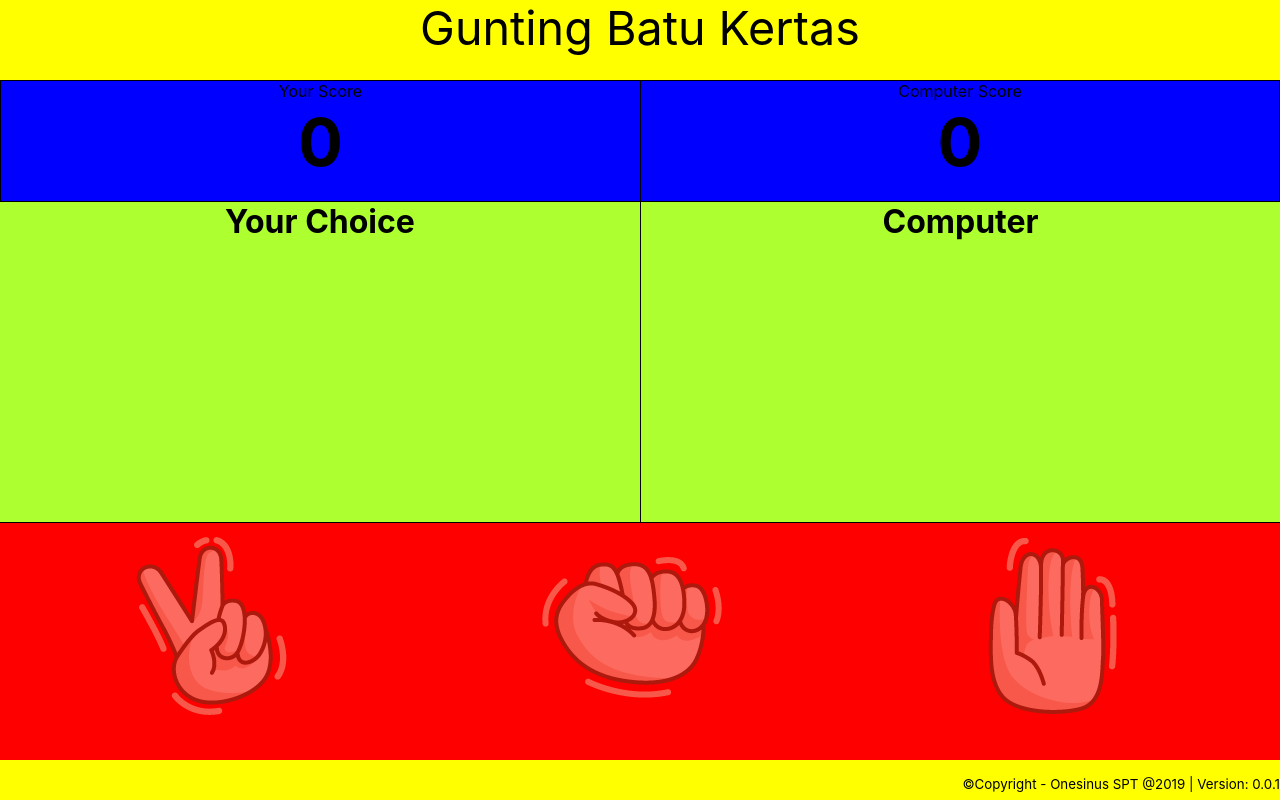
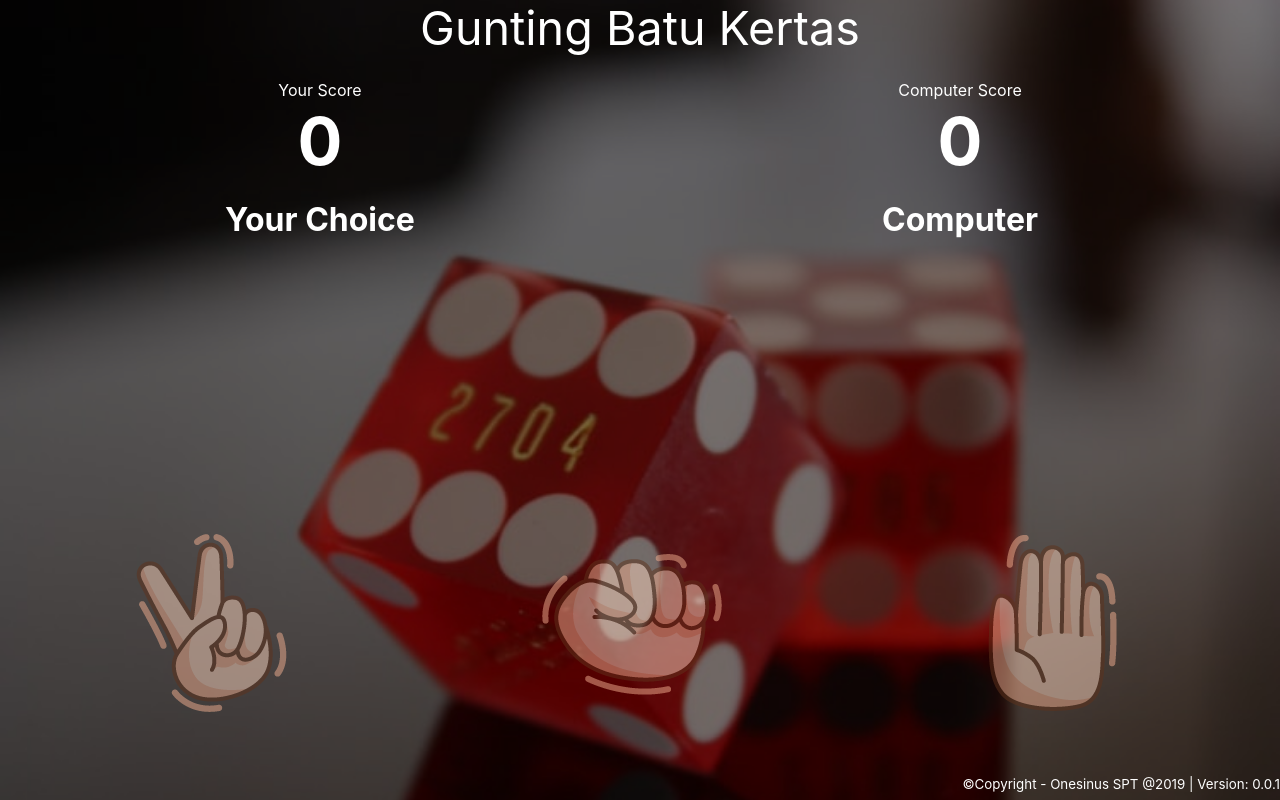
Before and after one commit to onesinus/scipaprock.github.io, a plain HTML site: page index.html in a window 1280 px wide. Drawn offline with Linux system fonts and the light colour scheme.

Commit message:
Upload background santuy

```diff
--- a/css/style.css
+++ b/css/style.css
@@ -3,10 +3,16 @@
     margin: 0;
     padding: 0;
     overflow: hidden;
+    color: white;
+}
+
+body{
+    background-image: linear-gradient(rgba(0,0,0,0.5), rgba(0,0,0,0.5)), url('../img/bg.jpeg');
+    background-size: cover;
 }
 
 #header{
-    background-color: yellow;
+    /* background-color: yellow; */
     height: 10vh;
     text-align: center;
     font-size: 35pt;
@@ -14,15 +20,15 @@
 
 #score{
     height: 15vh;
-    background-color: blue;
-    border: 1px solid #000;
+    /* background-color: blue; */
+    /* border: 1px solid #000; */
 }
 
 #your-score, #your-image{
     float: left;
     width: 50%;
     text-align: center;
-    border-right: 1px solid #000;
+    /* border-right: 1px solid #000; */
     height: 100%;
 }
 
@@ -35,13 +41,13 @@
 }
 
 #image{
-    background-color: greenyellow;
+    /* background-color: greenyellow; */
     height: 40vh;
 }
 
 #options{
-    border-top: 1px solid #000;
-    background-color: red;
+    /* border-top: 5px solid gray; */
+    /* background-color: red; */
 }
 
 #options img{
@@ -65,7 +71,7 @@
 #footer{
     width: 100%;
     height: 5vh;
-    background-color: yellow;
+    /* background-color: yellow; */
     position: fixed;
     bottom: 0;
     text-align: right;
```
Also changed, not shown: img/bg.jpeg (added).
